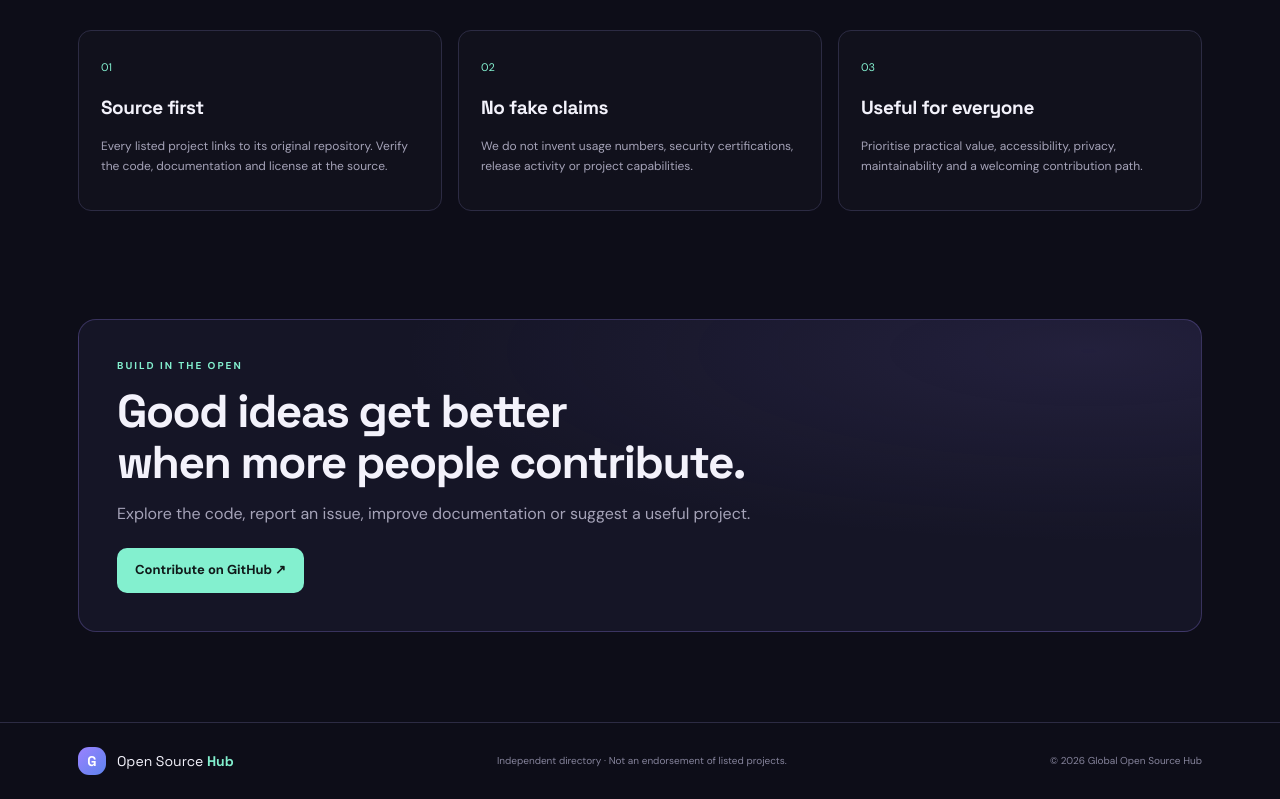
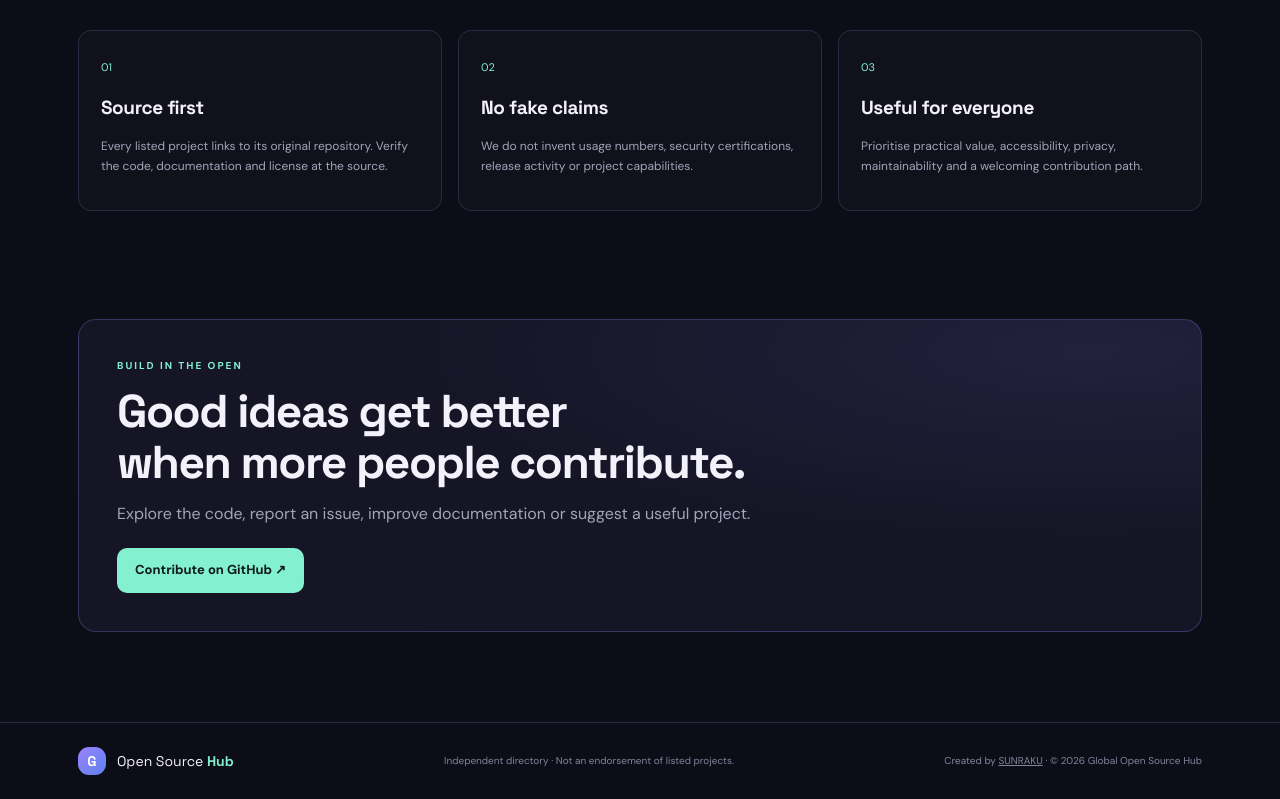
Before and after one commit to shanraku/global-open-source-hub, a plain HTML site: page index.html in a window 1280 px wide. Shown: the part 2188-2987 px from the top of the page. Drawn offline with Linux system fonts and the light colour scheme.

Commit message:
site: add visible SUNRAKU creator credit

```diff
--- a/index.html
+++ b/index.html
@@ -4,6 +4,9 @@
   <meta charset="utf-8">
   <meta name="viewport" content="width=device-width,initial-scale=1">
   <meta name="theme-color" content="#10101d">
+  <meta name="author" content="SUNRAKU">
+  <meta name="creator" content="SUNRAKU">
+  <meta property="article:author" content="SUNRAKU">
   <meta name="description" content="Discover practical open-source software from projects and package ecosystems around the world. Explore original source code, learn, and contribute.">
   <meta name="robots" content="index,follow,max-image-preview:large">
   <link rel="canonical" href="https://shanraku.github.io/global-open-source-hub/">
@@ -57,6 +60,6 @@
       <a class="button primary" href="https://github.com/shanraku/global-open-source-hub" target="_blank" rel="noopener noreferrer">Contribute on GitHub ↗</a>
     </section>
   </main>
-  <footer><a class="brand" href="#"><span class="brand-mark">G</span><span>Open Source <b>Hub</b></span></a><p>Independent directory · Not an endorsement of listed projects.</p><span>© <span id="year"></span> Global Open Source Hub</span></footer>
+  <footer><a class="brand" href="#"><span class="brand-mark">G</span><span>Open Source <b>Hub</b></span></a><p>Independent directory · Not an endorsement of listed projects.</p><span>Created by <a href="https://github.com/shanraku" target="_blank" rel="noopener noreferrer">SUNRAKU</a> · © <span id="year"></span> Global Open Source Hub</span></footer>
 </body>
 </html>
```
